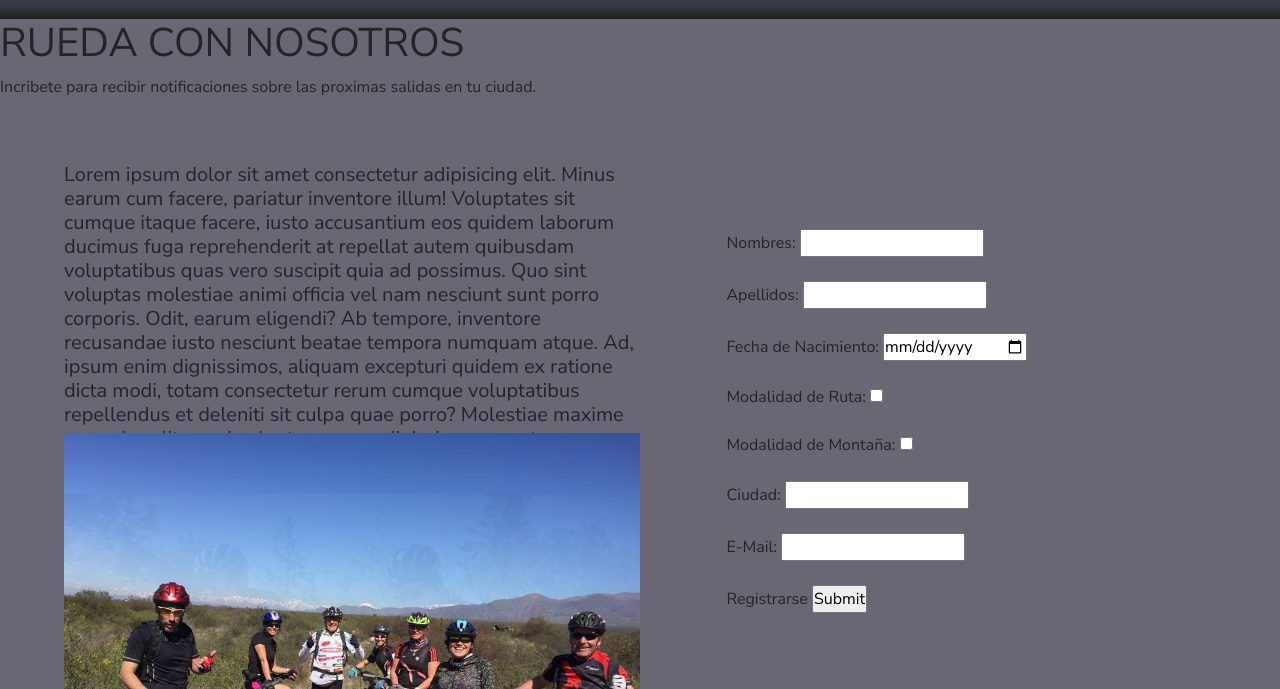
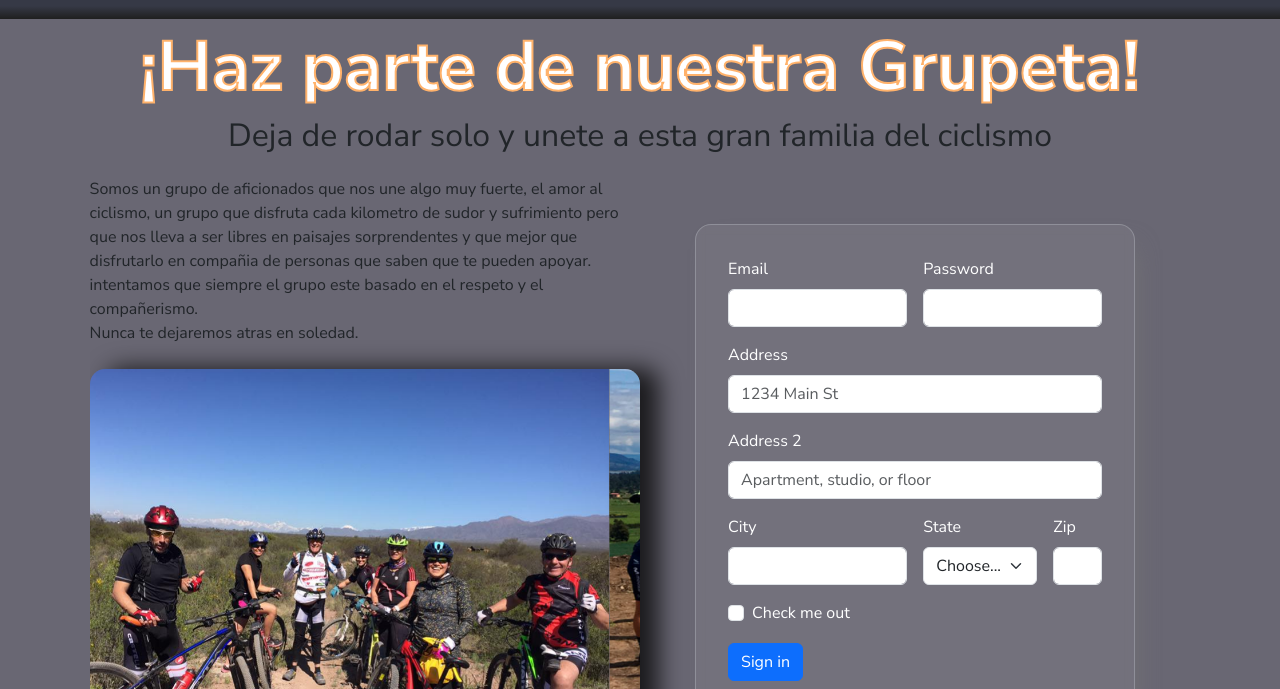
Before and after one commit to andresAlarconDEV/ciclismoParaTodos, a plain HTML site: page secciones/grupeta.html in a window 1280 px wide. Shown: the part 111-800 px from the top of the page. Drawn offline with nearby package versions, Linux system fonts and the light colour scheme.

Commit message:
carrusel Ok

```diff
--- a/CSS/style.css
+++ b/CSS/style.css
@@ -11,8 +11,10 @@
     line-height: 1.5;
 }
 
+/* Estructura pagina */
 body {
     background-color: #696773;
+    min-height: 100%;
 }
 
 header {
@@ -21,14 +23,19 @@ header {
     background: linear-gradient(to bottom, #363946 90%, #1f1f1f);
 }
 
+
+
 footer {
     background-color: #363946;
+    margin-top: auto;
     height: 110px;
-    background: linear-gradient(to top, #363946 90%, #69677300);
+    background: linear-gradient(to top, #363946 90%, #1f1f1f);
     position: relative;
     bottom: 0;
     width: 100%;
 }
+
+/* Header */
 
 .headerClase {
     width: 90%;
@@ -37,7 +44,6 @@ footer {
     display: flex;
     flex-wrap: nowrap;
     justify-content: space-between;
-    align-items: center;
 }
 
 .imagenLogo {
@@ -95,6 +101,7 @@ footer {
     border: 0px;
 }
 
+/* Main Index */
 .mainIntro {
     position: relative;
     display: inline-block;
@@ -162,6 +169,7 @@ footer {
 .accordion {
     --bs-accordion-bg: none;
 }
+
 .accordion-item {
     --bs-accordion-bg: #ffffff73 !important;
     --bs-accordion-btn-focus-box-shadow: none;
@@ -188,13 +196,16 @@ footer {
     backdrop-filter: blur(5px);
 }
 
+/* Footer */
+
+
 .footerClase {
-    width: 90%;
+    width: 100%;
     height: 75%;
     margin: auto;
     padding-top: 10px;
     display: flex;
-    justify-content: space-between;
+    justify-content: space-around;
     align-items: baseline;
     /* flex-wrap: wrap; */
 }
@@ -204,7 +215,8 @@ footer {
     position: relative;
 }
 
-.contacto, .redes {
+.contacto,
+.redes {
     padding-left: 0;
     margin: 0;
     height: 100%;
@@ -228,7 +240,7 @@ footer {
     padding-left: 5px;
 }
 
-.redes li a{
+.redes li a {
     text-decoration: none;
 }
 
@@ -236,6 +248,7 @@ footer {
     height: 50%;
 }
 
+/* varios */
 .negrita {
     font-weight: bold;
     color: #ffb26b;
@@ -284,60 +297,112 @@ footer {
 
 /* GRUPETA */
 
-.gridGrupeta {
-    display: grid;
+
+
+.grupetaForm {
     width: 90%;
     margin: auto;
-    grid-template-columns: 25% 25% 25% 25%;
-    grid-template-rows: repeat(6, 90px);
+    padding: 0% 2% 3% 2%;
+
+}
+
+.gridGrupeta {
+
+    display: grid;
+    grid-template-columns: repeat(4, 25%);
+    grid-template-rows: 150px repeat(2, 100px) repeat(2, 200px);
     gap: 0px 0px;
+    overflow: hidden;
     grid-auto-flow: row;
     grid-template-areas:
+        "tituloForm tituloForm tituloForm tituloForm"
         "descripcionRegistro descripcionRegistro formRegistro formRegistro"
         "descripcionRegistro descripcionRegistro formRegistro formRegistro"
-        "descripcionRegistro descripcionRegistro formRegistro formRegistro"
-        "galeriaRegistro galeriaRegistro formRegistro formRegistro"
         "galeriaRegistro galeriaRegistro formRegistro formRegistro"
         "galeriaRegistro galeriaRegistro formRegistro formRegistro";
 }
 
+.tituloForm {
+    grid-area: tituloForm;
+    display: flex;
+    flex-direction: column;
+    align-items: center;
+    justify-content: center;
+
+}
+
+
+.tituloTxt {
+    color: white;
+    -webkit-text-stroke: 2px #ffb26b;
+}
+
+.tituloTxt h1{
+    font-size: 70px;
+    font-weight: bold;
+}
+
 .descripcionRegistro {
     grid-area: descripcionRegistro;
+    display: flex;
+    align-items: center;
+    justify-content: center;
 }
 
 .galeriaRegistro {
     grid-area: galeriaRegistro;
+    display: flex;
     overflow: hidden;
+    align-items: center;
+    justify-content: center;
+    border-radius: 15px;
+    -webkit-box-shadow: 18px 0px 23px 1px rgba(0, 0, 0, 0.75);
+    -moz-box-shadow: 18px 0px 23px 1px rgba(0, 0, 0, 0.75);
+    box-shadow: 18px 0px 23px 1px rgba(0, 0, 0, 0.75);
 }
 
 .formRegistro {
     grid-area: formRegistro;
-    width: 70%;
+    display: flex;
+}
+
+.form {
+    width: 80%;
     margin: auto;
+    margin-top: auto;
+    padding: 2rem;
+    border-radius: 1rem;
+    font-size: 1rem;
+    color: white;
+    background: #ffffff11;
+    backdrop-filter: blur(5px);
+    border: 0.1px solid rgba(209, 213, 219, 0.3);
+    -webkit-box-shadow: 10px 12px 26px -13px rgba(117,117,117,1);
+    -moz-box-shadow: 10px 12px 26px -13px rgba(117,117,117,1);
+    box-shadow: 10px 12px 26px -13px rgba(117,117,117,1);
+
 }
 
 
-.carousel-item {
-    height: 65vh;
-    min-height: 300px;
-    background: no-repeat center center scroll;
-    -webkit-background-size: cover;
-    -moz-background-size: cover;
-    -o-background-size: cover;
-    background-size: cover;
-  }
+.carousel-item.active img {
+    width: 100%;
+    height: 100%;
+    object-fit: cover;
+}
 
-  .carousel-item, .active {
-    display:flex;
-    justify-content: center;
-    align-items: center;
-  }
+.carousel, .carousel-inner, .carousel-item {
+    width: 100%;
+    height: 100%;
+}
+/* ////////////////////////////////////////////////// */
+/* MEDIA Responsive */
+/* ////////////////////////////////////////////////// */
 
-/* MEDIA Responsive */
+
 @media (max-width: 992px) {
-    .headerClase {
+    /* .headerClase {
         align-items: flex-start;
-    }
+    } */
 
     .bg-body-tertiary {
         color: white;
@@ -362,6 +427,7 @@ footer {
         width: 150px;
         display: block;
     }
+
     .textoBanner h3 {
         font-family: 'Nunito', sans-serif;
         font-size: 22px;
@@ -374,8 +440,36 @@ footer {
     }
 
     .footerClase {
-        flex-direction: column;
+        flex-wrap: wrap;
         align-items: center;
+    }
+
+    .claseIcono {
+        display: none;
+    }
+
+    .redes {
+        display: flex;
+        height: 50%;
+    }
+
+    .redes li img {
+        height: 100%;
+    }
+    .gridGrupeta {
+
+        display: grid;
+        grid-template-columns: repeat(4, 25%);
+        grid-template-rows: repeat(3, 100px) repeat(2, 200px);
+        gap: 0px 0px;
+        overflow: hidden;
+        grid-auto-flow: column;
+        grid-template-areas:
+            "tituloForm tituloForm tituloForm tituloForm"
+            "descripcionRegistro descripcionRegistro formRegistro formRegistro"
+            "descripcionRegistro descripcionRegistro formRegistro formRegistro"
+            "galeriaRegistro galeriaRegistro formRegistro formRegistro"
+            "galeriaRegistro galeriaRegistro formRegistro formRegistro";
     }
 }
 
@@ -384,6 +478,7 @@ footer {
         width: 150px;
         display: block;
     }
+
     .textoBanner h3 {
         font-family: 'Nunito', sans-serif;
         font-size: 19px;
@@ -402,13 +497,25 @@ footer {
     .acordeon {
         width: 100%;
     }
-    /* .redes li img {
-        height: 30%;
-        display: block;
+
+    footer {
+        height: 140px;
     }
+
+    .contacto {
+        display: flex;
+        flex-wrap: wrap;
+        justify-content: space-around;
+    }
+
     .contacto li a {
-        display: block;
-    } */
+        display: flex;
+    }
+
+    .redes li img {
+        height: 80%;
+    }
+
 }
 
 @media (max-width: 375px) {
@@ -416,6 +523,7 @@ footer {
         width: 120px;
         display: block;
     }
+
     .textoBanner h3 {
         font-family: 'Nunito', sans-serif;
         font-size: 19px;
@@ -431,8 +539,12 @@ footer {
         font-size: 17px;
     }
 
-    .listaMenu li a, .contacto li a {
+    .listaMenu li a,
+    .contacto li a {
         font-size: 12px;
+    }
+
+    .redes li img {
+        height: 60%;
+    }
 }
-
-}
--- a/secciones/grupeta.html
+++ b/secciones/grupeta.html
@@ -38,74 +38,93 @@
         </div>
     </header>
     <main>
-        <div>
-            <h1>RUEDA CON NOSOTROS</h1>
-            <p>Incribete para recibir notificaciones sobre las proximas salidas en tu ciudad.</p><br><br>
+        <div class="grupetaForm">
+            <div class="gridGrupeta">
+                <div class="tituloForm">
+                    <div class="tituloTxt">
+                        <h1>¡Haz parte de nuestra Grupeta!</h1>
                     </div>
-        <div class="gridGrupeta">
+                    <div class="subtituloTxt">
+                        <h2>Deja de rodar solo y unete a esta gran familia del ciclismo</h2>
+                    </div>
+                </div>
                 <div class="descripcionRegistro">
-                <div class="">
-                    <h5>Lorem ipsum dolor sit amet consectetur adipisicing elit. Minus earum cum facere, pariatur
-                        inventore illum! Voluptates sit cumque itaque facere, iusto accusantium eos quidem laborum
-                        ducimus fuga reprehenderit at repellat autem quibusdam voluptatibus quas vero suscipit quia ad
-                        possimus. Quo sint voluptas molestiae animi officia vel nam nesciunt sunt porro corporis. Odit,
-                        earum eligendi? Ab tempore, inventore recusandae iusto nesciunt beatae tempora numquam atque.
-                        Ad, ipsum enim dignissimos, aliquam excepturi quidem ex ratione dicta modi, totam consectetur
-                        rerum cumque voluptatibus repellendus et deleniti sit culpa quae porro? Molestiae maxime
-                        corporis velit quasi voluptas, quae adipisci consequatur, necessitatibus, corrupti nostrum
-                        inventore!.</h5>
+                    <div class="descripTexto">
+                        <p>Somos un grupo de aficionados que nos une algo muy fuerte, el amor al ciclismo, un grupo que
+                            disfruta cada kilometro de sudor y sufrimiento
+                            pero que nos lleva a ser libres en paisajes sorprendentes y que mejor que disfrutarlo en
+                            compañia de personas que saben que te pueden apoyar.
+                            <br>intentamos que siempre el grupo este basado en el respeto y el compañerismo.
+                            <br>Nunca te dejaremos atras en soledad.
+                        </p>
                     </div>
                 </div>
                 <div class="galeriaRegistro">
-                <div id="carouselExampleSlidesOnly" class="carousel slide carousel-fade" data-bs-ride="carousel">
+                    <div id="carouselExampleSlidesOnly" class="carousel slide" data-bs-ride="carousel">
                         <div class="carousel-inner">
                             <div class="carousel-item active">
-                            <img src="../imagenes/imgGrupeta1.jpg" class="d-block w-100 img-fluid" alt="...">
+                                <img src="../imagenes/imgGrupeta1.jpg" class="h-100 " alt="imagenGrupeta1">
                             </div>
                             <div class="carousel-item">
-                            <img src="../imagenes/imgGrupeta3.jpg" class="d-block w-100 img-fluid" alt="...">
+                                <img src="../imagenes/imgGrupeta2.jpg" class="h-100 " alt="imagenGrupeta2">
                             </div>
                             <div class="carousel-item">
-                            <img src="../imagenes/imgGrupeta4.jpg" class="d-block w-100 img-fluid" alt="...">
-                        </div>
-                        <div class="carousel-item">
-                            <img src="../imagenes/imgGrupeta5.jpg" class="d-block w-100 img-fluid" alt="...">
-                        </div>
-                        <div class="carousel-item">
-                            <img src="../imagenes/imgGrupeta6.jpg" class="d-block w-100 img-fluid" alt="...">
-                        </div>
-                        <div class="carousel-item">
-                            <img src="../imagenes/imgGrupeta7.jpg" class="d-block w-100 img-fluid" alt="...">
+                                <img src="../imagenes/imgGrupeta3.jpg" class="h-100 " alt="imagenGrupeta3">
                             </div>
                         </div>
                     </div>
                 </div>
-
                 <div class="formRegistro">
-                <div>
-                    <form>
-                        <label for="nombre">Nombres:</label>
-                        <input type="text" id="nombre" name="nombre"><br><br>
-                        <label for="apellido">Apellidos:</label>
-                        <input type="text" id="apellido" name="apellido"><br><br>
-                        <label for="fechaNac">Fecha de Nacimiento:</label>
-                        <input type="date" id="fechaNac" name="fechaNac"><br><br>
-                        <label for="ruta">Modalidad de Ruta:</label>
-                        <input type="checkbox" id="ruta" name="ruta"><br><br>
-                        <label for="montania">Modalidad de Montaña:</label>
-                        <input type="checkbox" id="montania" name="montania"><br><br>
-                        <label for="ciudad">Ciudad:</label>
-                        <input type="ciudad" id="ciudad" name="ciudad"><br><br>
-                        <label for="mail">E-Mail:</label>
-                        <input type="mail" id="mail" name="mail"><br><br>
-                        <label for="registrar">Registrarse</label>
-                        <input type="submit" id="registrar" name="registrar"><br><br>
+                    <div class="form">
+                        <form class="row g-3">
+                            <div class="col-md-6">
+                                <label for="inputEmail4" class="form-label">Email</label>
+                                <input type="email" class="form-control" id="inputEmail4">
+                            </div>
+                            <div class="col-md-6">
+                                <label for="inputPassword4" class="form-label">Password</label>
+                                <input type="password" class="form-control" id="inputPassword4">
+                            </div>
+                            <div class="col-12">
+                                <label for="inputAddress" class="form-label">Address</label>
+                                <input type="text" class="form-control" id="inputAddress" placeholder="1234 Main St">
+                            </div>
+                            <div class="col-12">
+                                <label for="inputAddress2" class="form-label">Address 2</label>
+                                <input type="text" class="form-control" id="inputAddress2"
+                                    placeholder="Apartment, studio, or floor">
+                            </div>
+                            <div class="col-md-6">
+                                <label for="inputCity" class="form-label">City</label>
+                                <input type="text" class="form-control" id="inputCity">
+                            </div>
+                            <div class="col-md-4">
+                                <label for="inputState" class="form-label">State</label>
+                                <select id="inputState" class="form-select">
+                                    <option selected>Choose...</option>
+                                    <option>...</option>
+                                </select>
+                            </div>
+                            <div class="col-md-2">
+                                <label for="inputZip" class="form-label">Zip</label>
+                                <input type="text" class="form-control" id="inputZip">
+                            </div>
+                            <div class="col-12">
+                                <div class="form-check">
+                                    <input class="form-check-input" type="checkbox" id="gridCheck">
+                                    <label class="form-check-label" for="gridCheck">
+                                        Check me out
+                                    </label>
+                                </div>
+                            </div>
+                            <div class="col-12">
+                                <button type="submit" class="btn btn-primary">Sign in</button>
+                            </div>
                         </form>
                     </div>
                 </div>
             </div>
-
-
+        </div>
     </main>
     <footer>
         <div class="footerClase">
```
Lines whose indentation alone changed are shown as unchanged.
